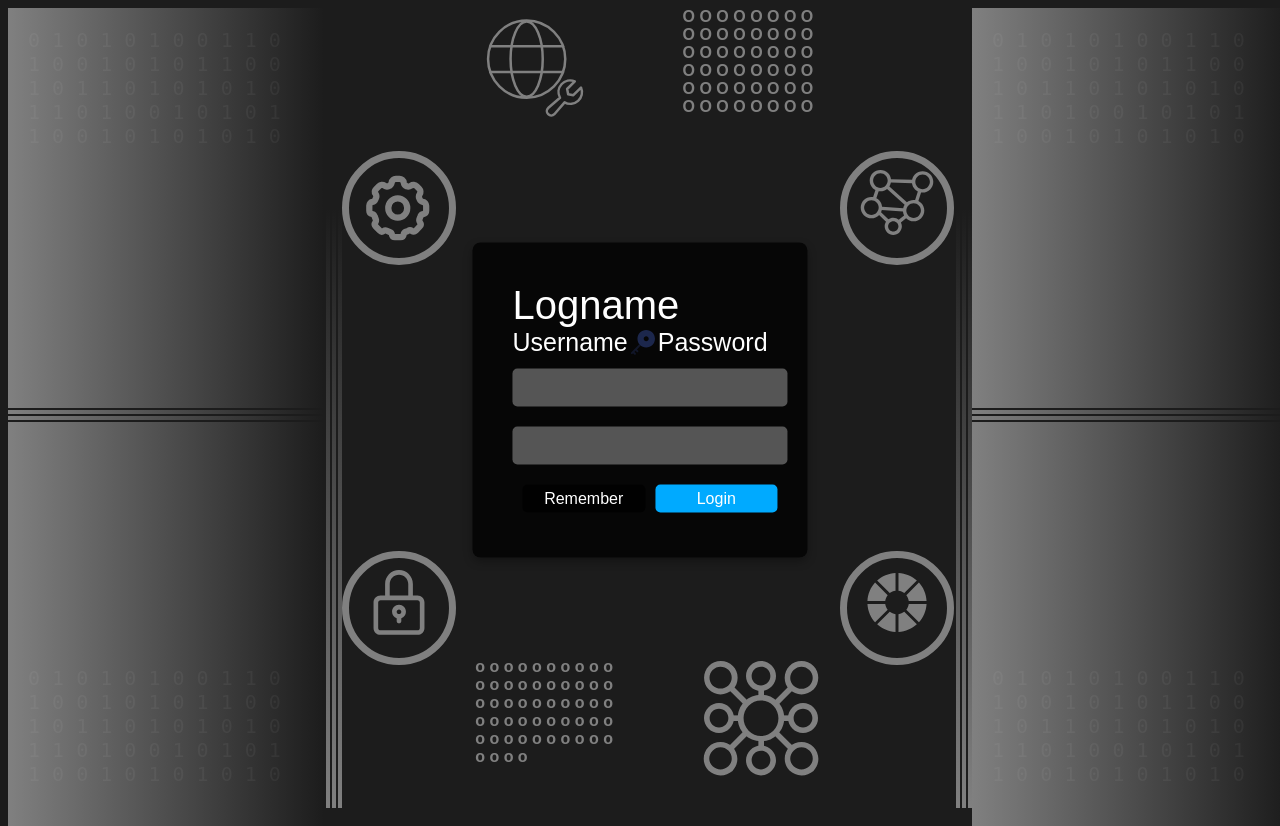
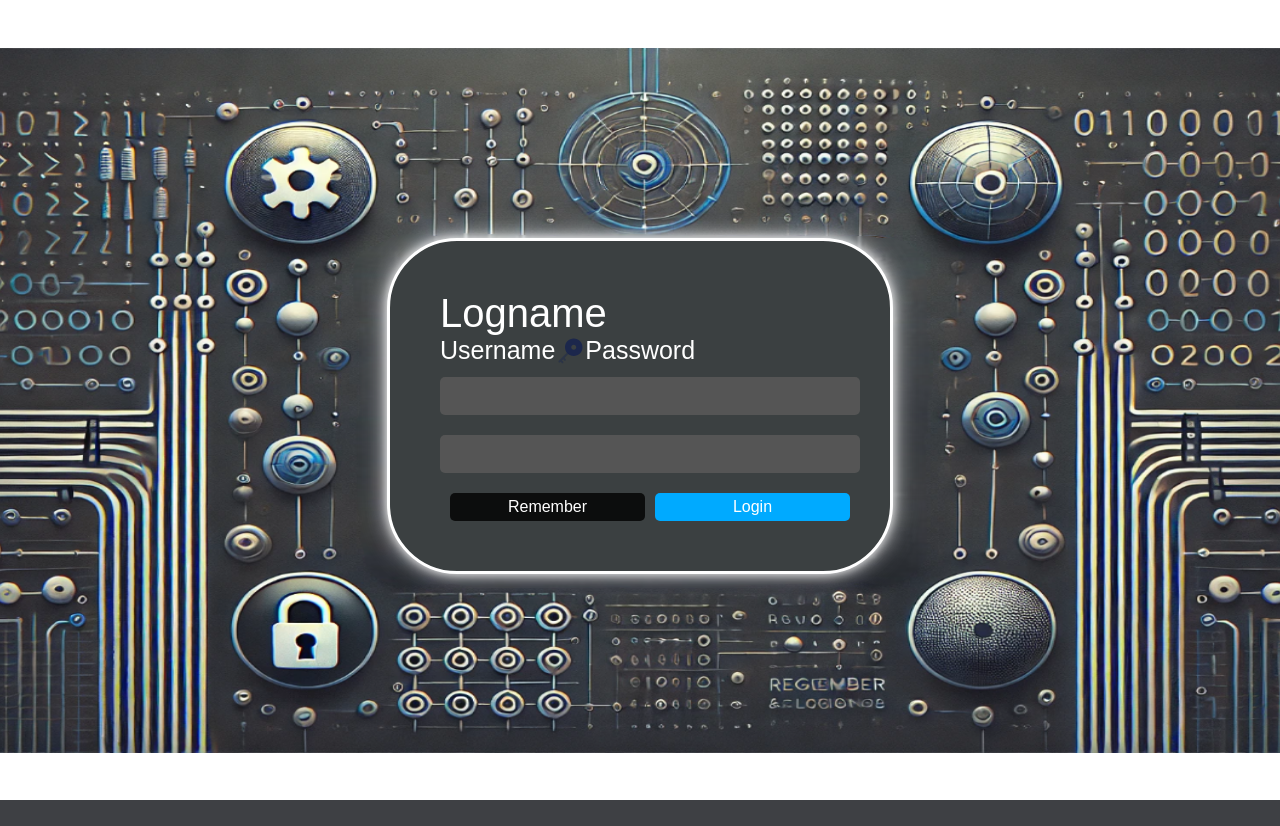
Before and after one commit to yimiponce01/login-construccion, a PHP site: page /login-construccion/ in a window 1280 px wide. After the commit the page ends 800 px from the top, so only its background shows below. Run offline with PHP 8.4, Linux system fonts and the light colour scheme.

Commit message:
Modificar ver e ingresar datos_actualizado

```diff
--- a/css/style.css
+++ b/css/style.css
@@ -1,178 +1,37 @@
 body {
-  background-color: #1c1c1c; /* Color de fondo oscuro */
+  background: url('../img/fondologin.png') no-repeat center center fixed;
+  background-size: 1550px 705px; /* Ajusta la imagen dentro del body, manteniendo proporciones */
   color: #fff;
   font-family: Arial, sans-serif;
   overflow: hidden; /* Evita el scroll si no es necesario */
   width: 100%;
   height: 100vh;
-}
-
-.binary {
-  font-size: 20px;
-  color: rgba(255, 255, 255, 0.05);
-  padding: 20px 20px 40px 20px;
-}
-
-.binary-1 {
-  font-size: 20px;
-  color: rgba(255, 255, 255, 0.05);
-  padding: 20px 20px 40px 20px;
-}
-
-.container-login {
-  position: relative;
-  width: 100%;
-  height: 100%;
   display: flex;
-  flex-direction: row;
-  justify-content: space-between;
+  justify-content: center;
   align-items: center;
-}
-
-.container-login [class*="col"] {
-  text-align: initial;
+  margin: 0;
   padding: 0;
 }
 
-.left-col {
-  width: 35%;
-  display: flex;
-  height: 100%;
-}
 
-.center-col {
-  width: 30%;
-  height: 100%;
-}
-
-.right-col {
-  display: flex;
-  width: 35%;
-  height: 100%;
-}
-
-.line .child-line {
-  width: 100%;
-  height: 4px;
-  margin-top: 2px;
-  background: linear-gradient(to right, #808080, transparent);
-}
-
-.line-vertical {
-  height: 100%;
-  display: flex;
-  align-items: end;
-  border-radius: 10px;
-}
-
-.line-vertical .child-line {
-  width: 4px;
-  margin-left: 2px;
-  height: 75%;
-  background: linear-gradient(to bottom, transparent, #808080);
-}
-
-.left-col .first-content {
-  height: 100%;
-}
-
-.left-col .first-content .content-binary {
-  height: 50%;
-  display: inline-block;
-  font-family: monospace;
-  font-size: 16px;
-  background: linear-gradient(to right, #808080, transparent);
-
-  color: transparent;
-}
-
-.left-col .first-content .content-binary-1 {
-  display: flex;
-  align-items: initial;
-  padding: 0px;
-}
-
-.left-col .first-content .content-binary-2 {
-  display: flex;
-  align-items: end;
-  padding: 0px;
-}
-
-.left-col .second-content {
-  height: 100%;
-}
-
-.left-col .second-content .content-icons {
-  display: flex;
-  height: 50%;
-  justify-content: center;
-  align-items: center;
-}
-
-.center-col {
-  display: flex;
-  height: 100%;
-  flex-direction: column;
-  align-items: center;
-  justify-content: space-between;
-}
-
-.right-col .second-content {
-  height: 100%;
-}
-
-.right-col .second-content .content-binary {
-  height: 50%;
-  display: inline-block;
-  font-family: monospace;
-  font-size: 16px;
-  background: linear-gradient(to right, #808080, transparent);
-
-  color: transparent;
-}
-
-.right-col .second-content .content-binary-1 {
-  display: flex;
-  align-items: initial;
-  padding: 0px;
-}
-
-.right-col .second-content .content-binary-2 {
-  display: flex;
-  align-items: end;
-  padding: 0px;
-}
-
-.right-col .first-content {
-  height: 100%;
-}
-
-.right-col .first-content .content-icons {
-  display: flex;
-  height: 50%;
-  justify-content: center; /* Centrado vertical */
-  align-items: center; /* Centrado horizontal */
-}
-
-.icon {
-  width: 100px;
-  height: 100px;
-  border: 7px solid #808080;
-  border-radius: 50%;
-  padding: 0px;
+.container-login {
+  display: none; /* Oculta las columnas y el contenido extra */
 }
 
 .body-login {
-  position: absolute;
-  top: 50%;
-  left: 50%;
-  transform: translate(-50%, -50%);
-  background-color: rgba(0, 0, 0, 0.8);
+  width: 400px; /* Cambia según lo necesites */
+  height: 230px; /* Cambia según lo necesites */
+  position: relative;
+  background-color: #3b4041;
   color: #fff;
-  padding: 40px;
-  border-radius: 8px;
-  box-shadow: 0px 4px 10px rgba(0, 0, 0, 0.3);
-  z-index: 10; /* Asegura que esté por encima de container-login */
+  padding: 50px;
+  border-radius: 70px;
+  box-shadow: 0px 0px 10px rgba(255, 255, 255, 0.8), /* Efecto neón */
+              0px 0px 20px rgba(255, 255, 255, 0.6),
+              0px 0px 30px rgba(255, 255, 255, 0.4);
+  border: 3px solid #ffffff; /* Cambia el grosor ajustando el valor */
+  z-index: 10;
+  margin-top: 11px;
 }
 
 .content-login .title {
@@ -226,24 +85,3 @@ body {
   flex: 1;
   background-color: #00aaff;
 }
-
-.content-horizontal {
-  display: flex;
-  width: 90%;
-  justify-content: space-between;
-  margin: auto;
-}
-
-[class*="content-draw"] {
-  color: #808080;
-  font-weight: bold;
-  width: 40%;
-}
-
-.content-draw::before {
-  content: "O O O O O O O O O O O O O O O O O O O O O O O O O O O O O O O O O O O O O O O O O O O O O O O O";
-}
-
-.content-draw-min::before {
-  content: "o o o o o o o o o o o o o o o o o o o o o o o o o o o o o o o o o o o o o o o o o o o o o o o o o o o o o o ";
-}
```
Also changed, not shown: img/fondo.svg (deleted), img/fondologin.png (added).
